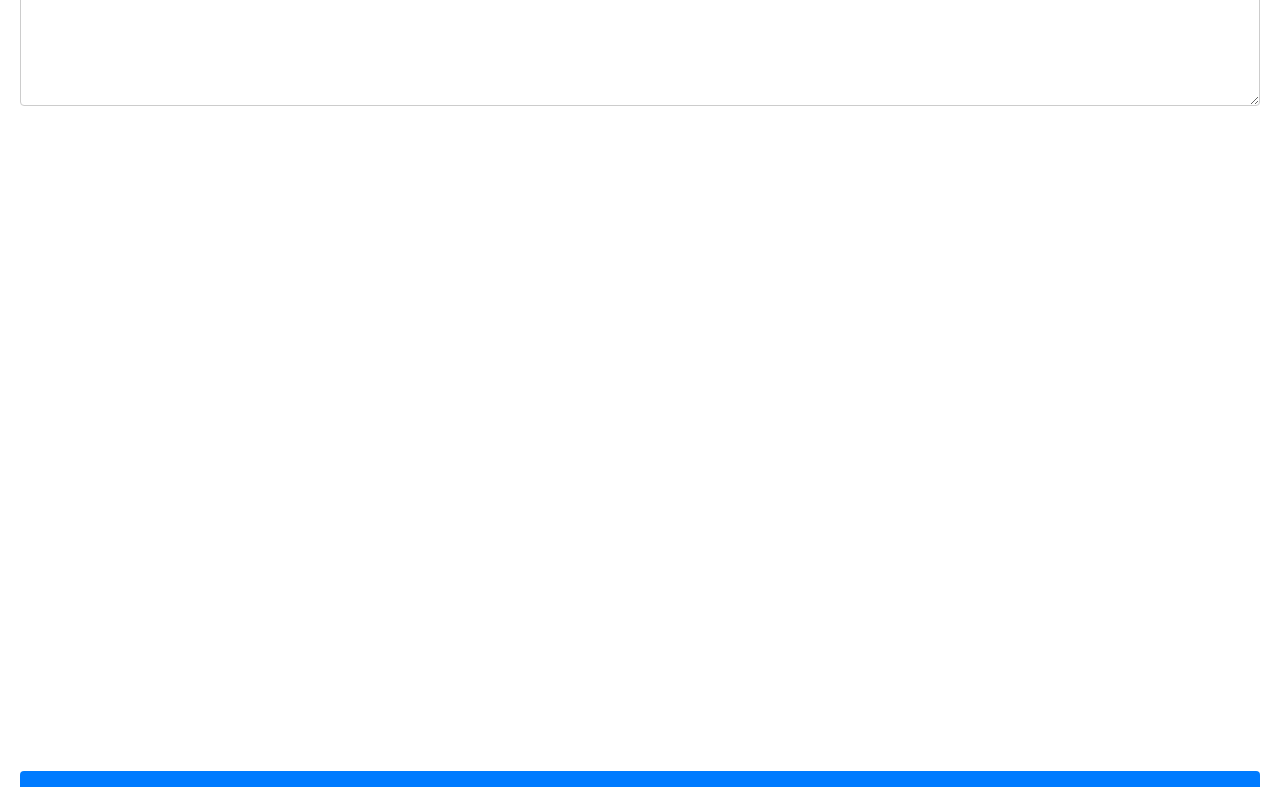
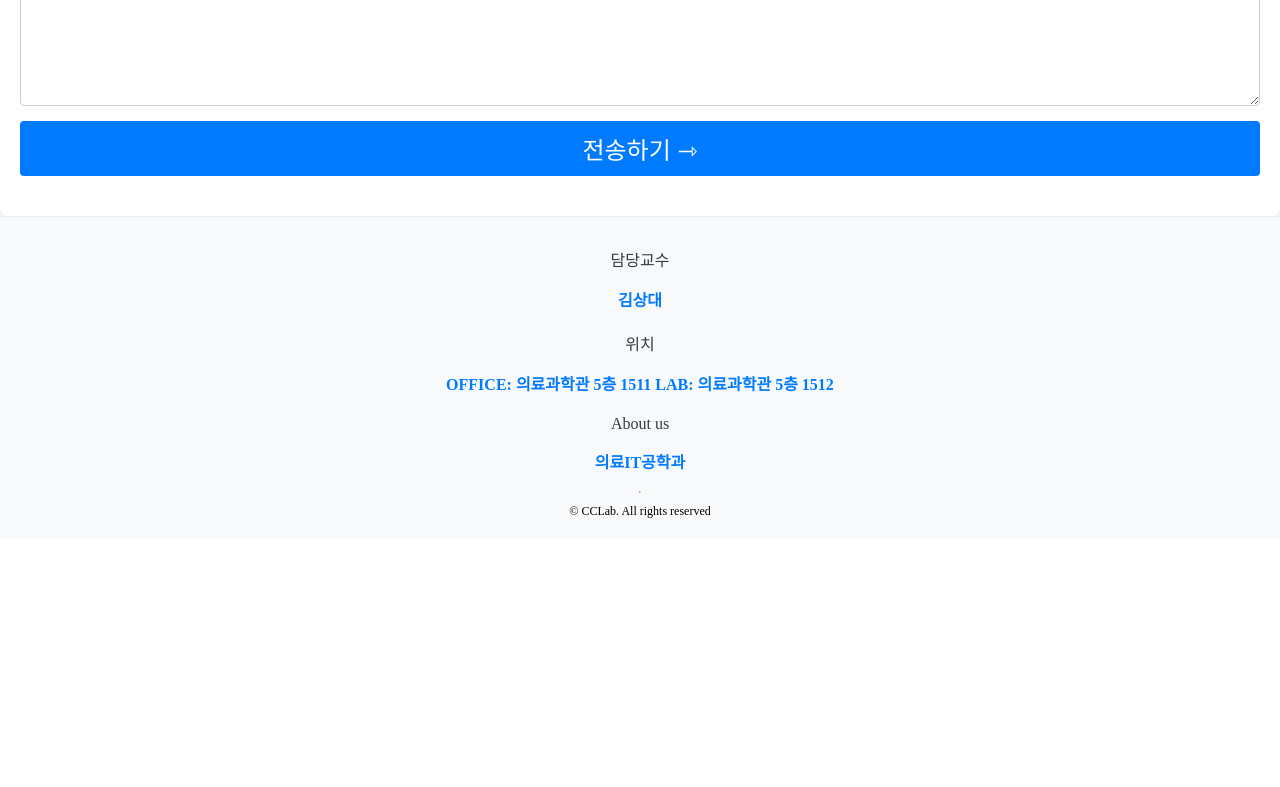
Before and after one commit to seongjinss555/CCLab_HomePage, a React (Create React App) app: page /comments in a window 1280 px wide. Shown: the part 1400-2187 px from the top of the page. After the commit the page ends 1939 px from the top, so only its background shows below. Built offline with nearby package versions, Linux system fonts and the light colour scheme; a web font is replaced by a local one.

Commit message:
button modify

```diff
--- a/src/component/pages/Comments/Styled.css
+++ b/src/component/pages/Comments/Styled.css
@@ -157,6 +157,7 @@
 
 .contact-form .btn {
   padding: 10px 20px;
+  margin-top: auto;
   background-color: #007bff;
   color: white;
   border: none;
```
